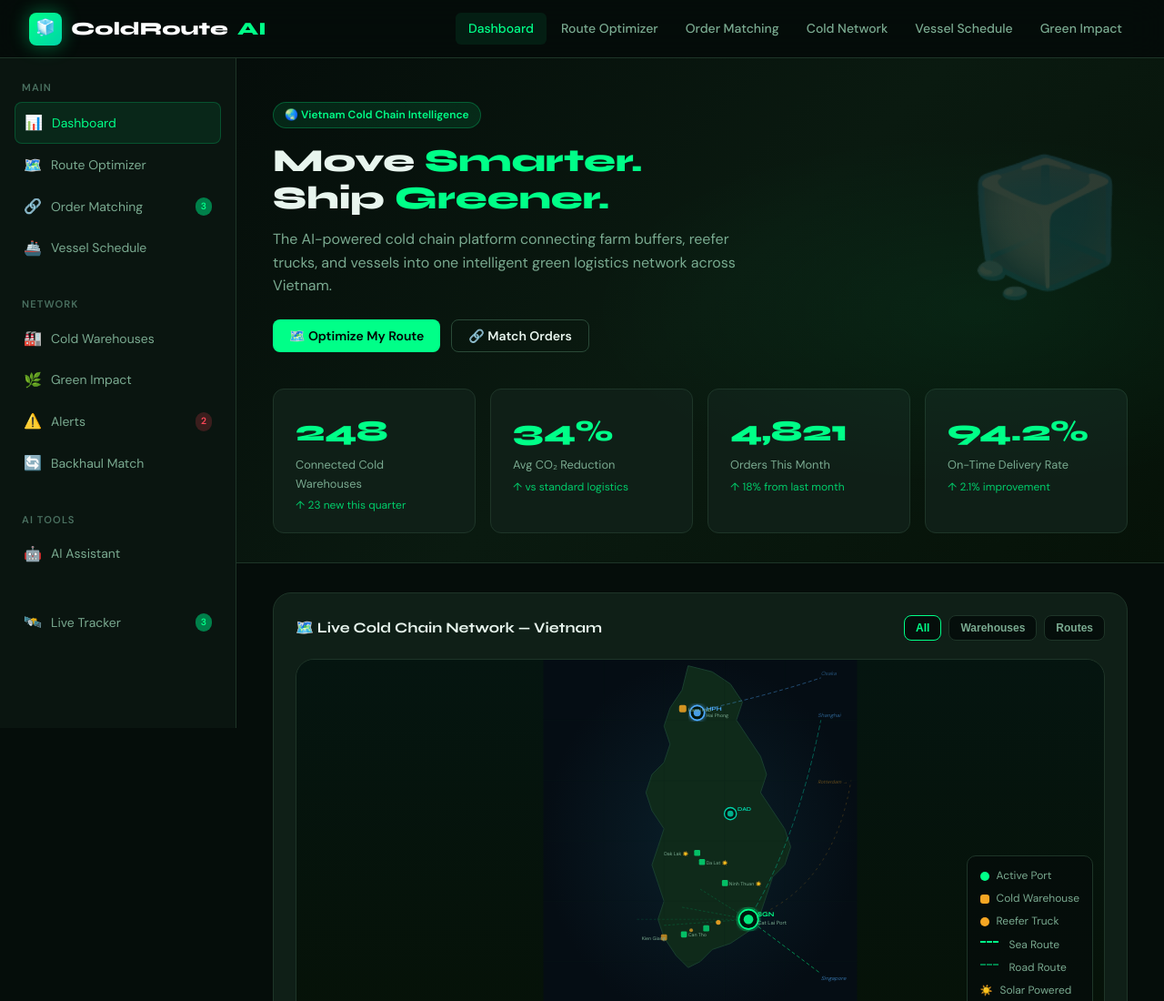
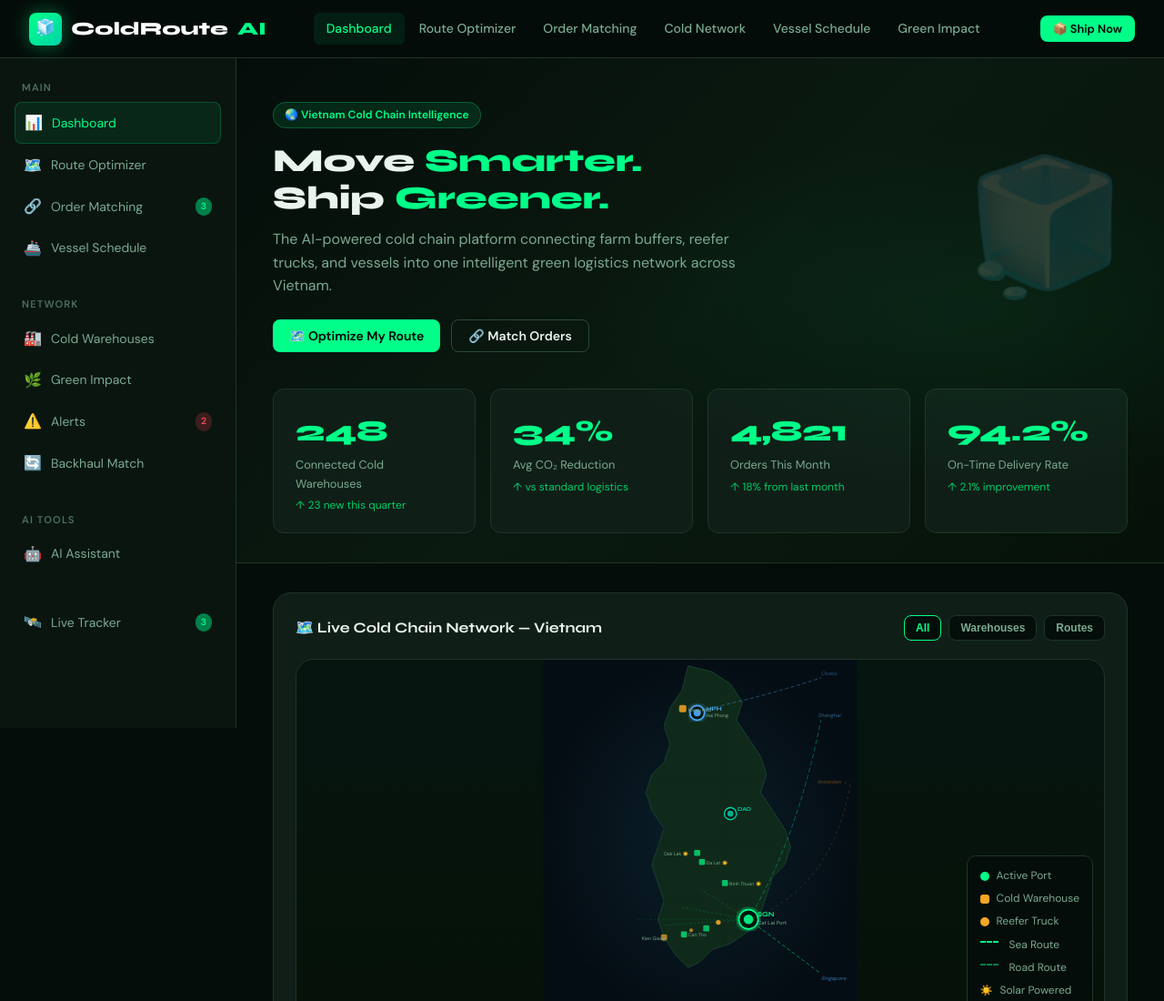
Before and after one commit to Hana-ai-18/BACTRUNGNAM, a plain HTML site: page index.html in a window 1280 px wide. Shown: the top 1100 px of the page at 91% size. Drawn offline with Linux system fonts and the light colour scheme.

Commit message:
Update index.html

```diff
--- a/index.html
+++ b/index.html
@@ -637,10 +637,10 @@ body {
       <li><a href="#" onclick="showPage('green')" id="nav-green">Green Impact</a></li>
     </ul>
   </nav>
-  <!-- <div class="nav-right">
-    <div class="green-badge">🌿 Carbon Neutral Certified</div>
+  <div class="nav-right">
+    <!-- <div class="green-badge">🌿 Carbon Neutral Certified</div> -->
     <button class="btn btn-primary btn-sm" onclick="showPage('optimizer')">📦 Ship Now</button>
-  </div> -->
+  </div>
 </header>
 
 <!-- ══════════════════════ SIDEBAR ══════════════════════ -->
```
